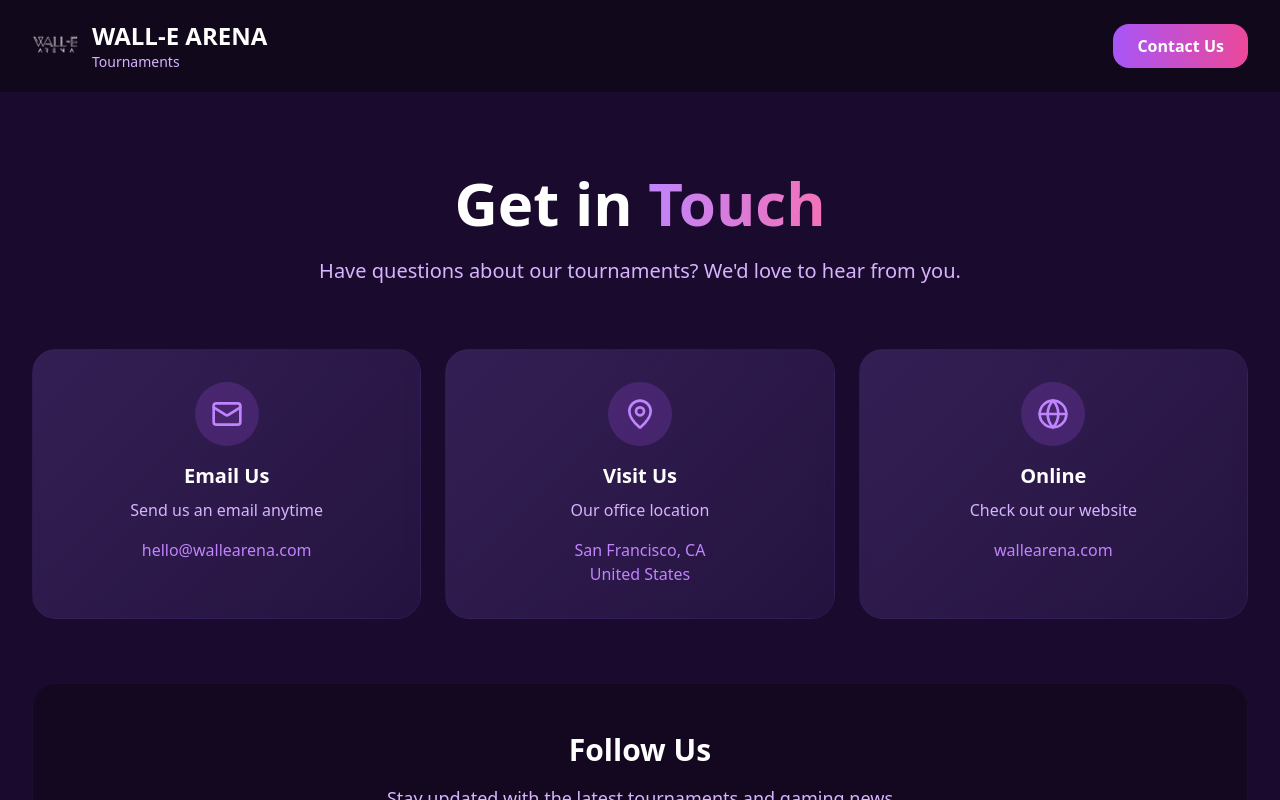
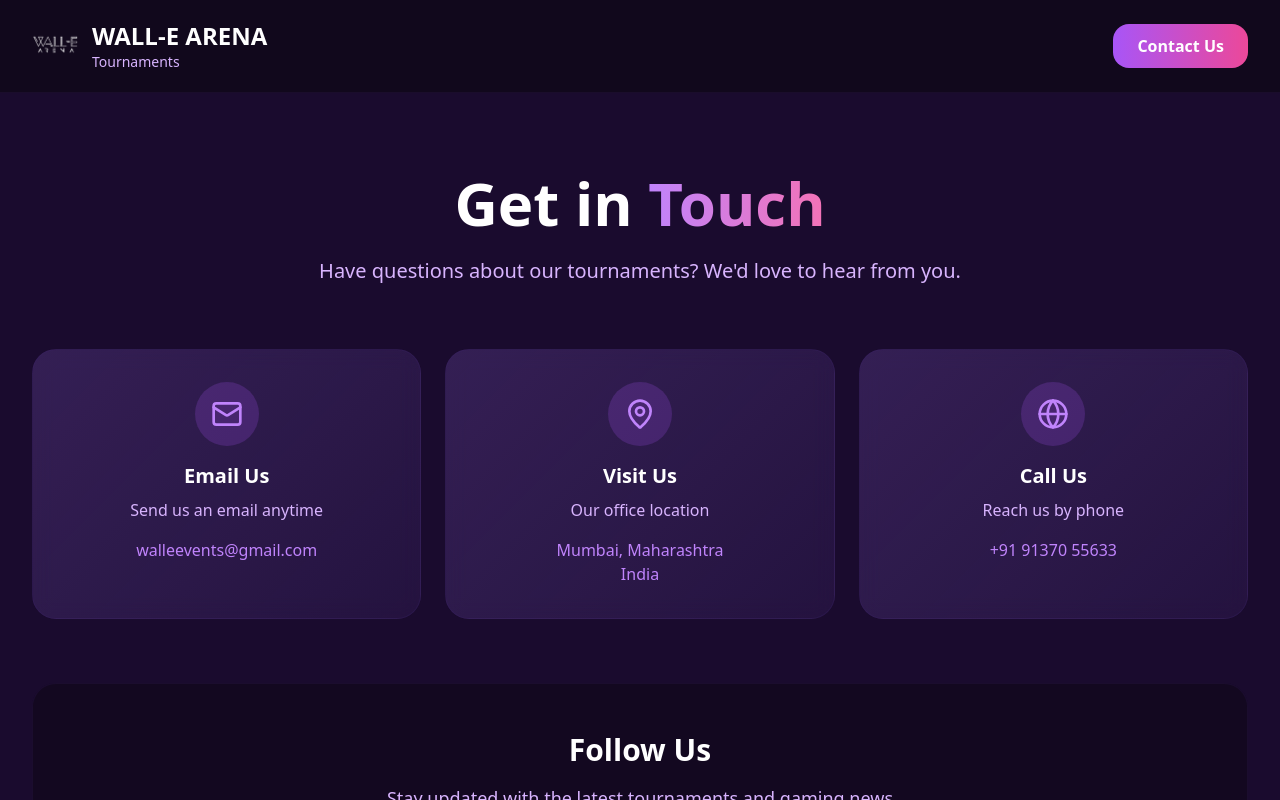
Before and after one commit to Eigensu/walle-landing, a Next.js app in the folder frontend/: page /contact in a window 1280 px wide. Shown: the top 800 px of the page. Built offline with nearby package versions, Linux system fonts and the light colour scheme.

Commit message:
Updated details

```diff
--- a/frontend/app/contact/page.tsx
+++ b/frontend/app/contact/page.tsx
@@ -57,10 +57,10 @@ export default function ContactPage() {
             <h3 className="text-xl font-semibold text-white mb-2">Email Us</h3>
             <p className="text-purple-300 mb-4">Send us an email anytime</p>
             <a
-              href="mailto:hello@wallearena.com"
+              href="mailto:walleevents@gmail.com"
               className="text-purple-400 hover:text-purple-300 transition-colors"
             >
-              hello@wallearena.com
+              walleevents@gmail.com
             </a>
           </div>
 
@@ -72,25 +72,23 @@ export default function ContactPage() {
             <h3 className="text-xl font-semibold text-white mb-2">Visit Us</h3>
             <p className="text-purple-300 mb-4">Our office location</p>
             <p className="text-purple-400">
-              San Francisco, CA<br />
-              United States
+              Mumbai, Maharashtra<br />
+              India
             </p>
           </div>
 
-          {/* Website Card */}
+          {/* Phone Card */}
           <div className="purple-gradient rounded-walle-lg p-8 border border-walle-purple/30 text-center hover:scale-105 transition-transform duration-300">
             <div className="bg-purple-500/20 w-16 h-16 rounded-full flex items-center justify-center mx-auto mb-4">
               <Globe className="w-8 h-8 text-purple-400" />
             </div>
-            <h3 className="text-xl font-semibold text-white mb-2">Online</h3>
-            <p className="text-purple-300 mb-4">Check out our website</p>
+            <h3 className="text-xl font-semibold text-white mb-2">Call Us</h3>
+            <p className="text-purple-300 mb-4">Reach us by phone</p>
             <a
-              href="https://wallearena.com"
+              href="tel:+919137055633"
               className="text-purple-400 hover:text-purple-300 transition-colors"
-              target="_blank"
-              rel="noopener noreferrer"
             >
-              wallearena.com
+              +91 91370 55633
             </a>
           </div>
         </div>
```
